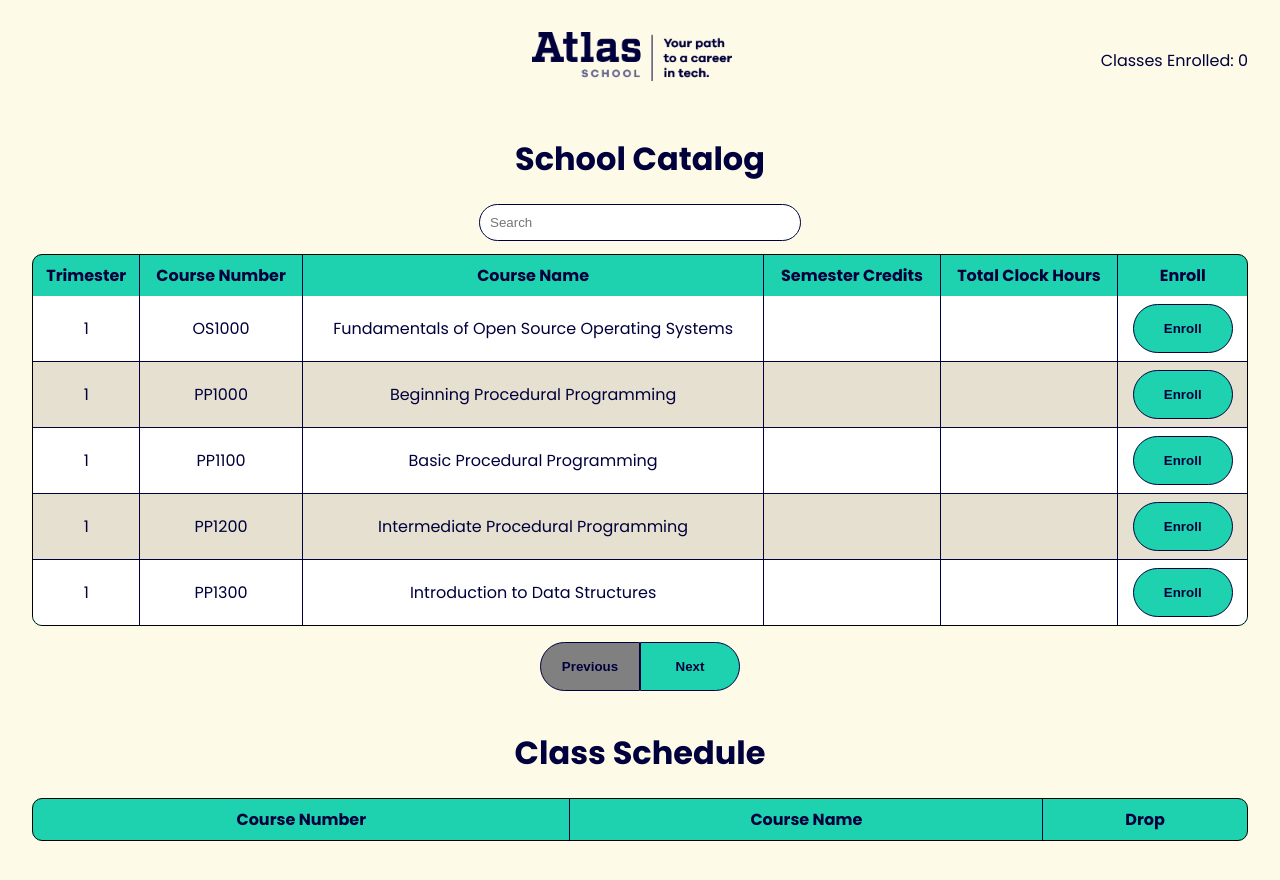
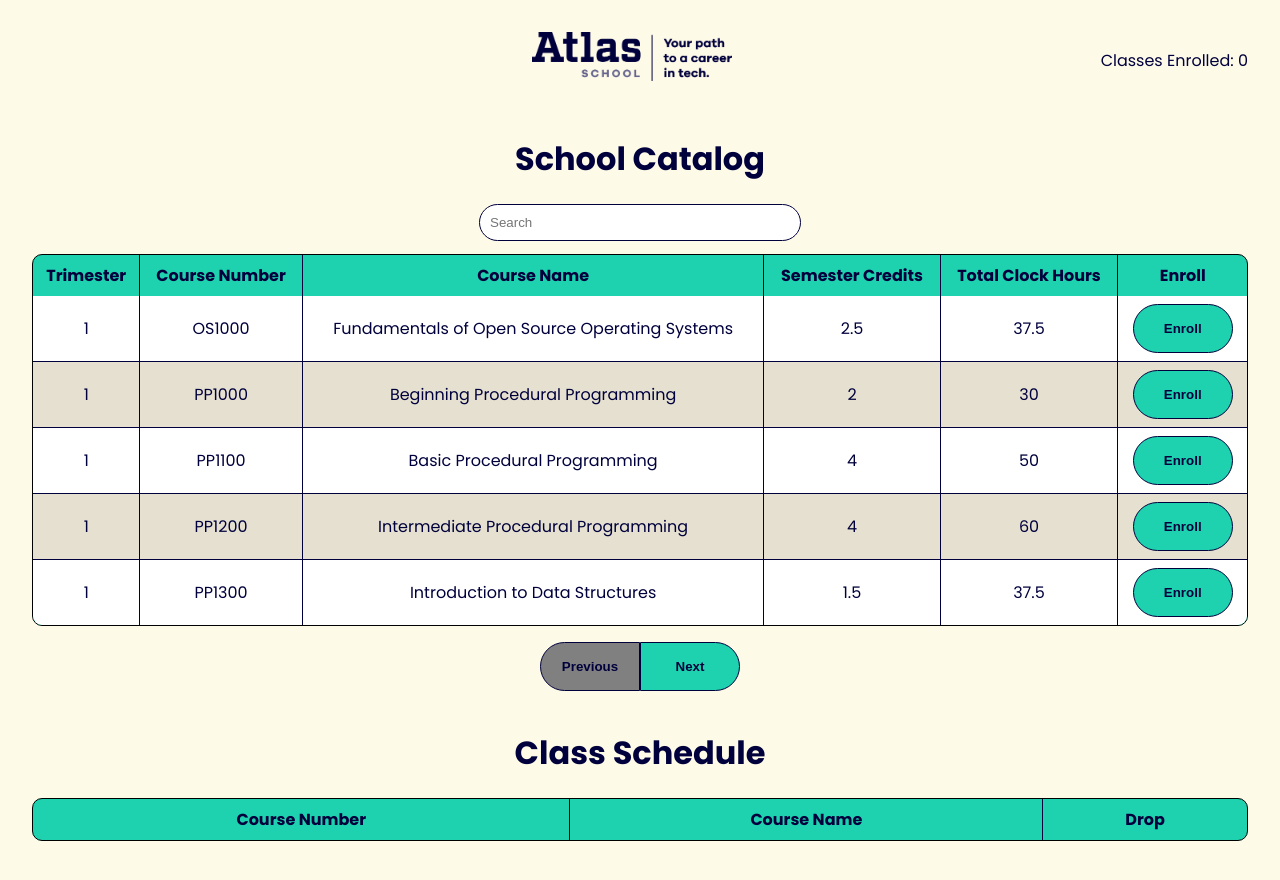
Before and after one commit to PuzzleEmptyM/atlas-react-state-intro, a React (Vite) app: page / in a window 1280 px wide. Shown: the top 880 px of the page. Built offline with nearby package versions, Linux system fonts and the light colour scheme.

Commit message:
all sorting now works

```diff
--- a/src/SchoolCatalog.jsx
+++ b/src/SchoolCatalog.jsx
@@ -68,8 +68,8 @@ const SchoolCatalog = () => {
           <th onClick={() => handleSort("trimester")}>Trimester</th>
           <th onClick={() => handleSort("courseNumber")}>Course Number</th>
           <th onClick={() => handleSort("courseName")}>Course Name</th>
-          <th onClick={() => handleSort("credits")}>Semester Credits</th>
-          <th onClick={() => handleSort("clockHours")}>Total Clock Hours</th>
+          <th onClick={() => handleSort("semesterCredits")}>Semester Credits</th>
+          <th onClick={() => handleSort("totalClockHours")}>Total Clock Hours</th>
           <th>Enroll</th>
         </tr>
       </thead>
@@ -79,8 +79,8 @@ const SchoolCatalog = () => {
               <td>{course.trimester}</td>
               <td>{course.courseNumber}</td>
               <td>{course.courseName}</td>
-              <td>{course.credits}</td>
-              <td>{course.clockHours}</td>
+              <td>{course.semesterCredits}</td>
+              <td>{course.totalClockHours}</td>
               <td>
                 <button onClick={() => enrollCourse(course)}>Enroll</button>
               </td>
```
